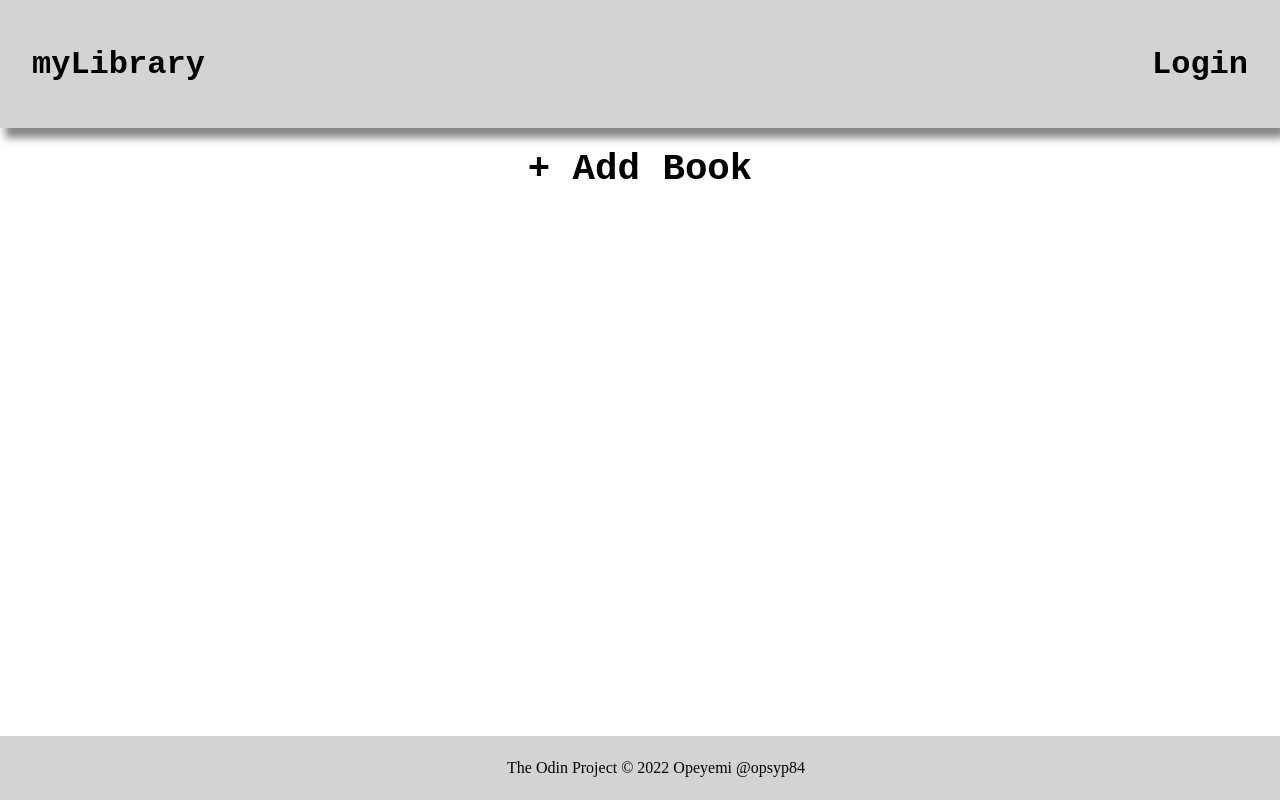
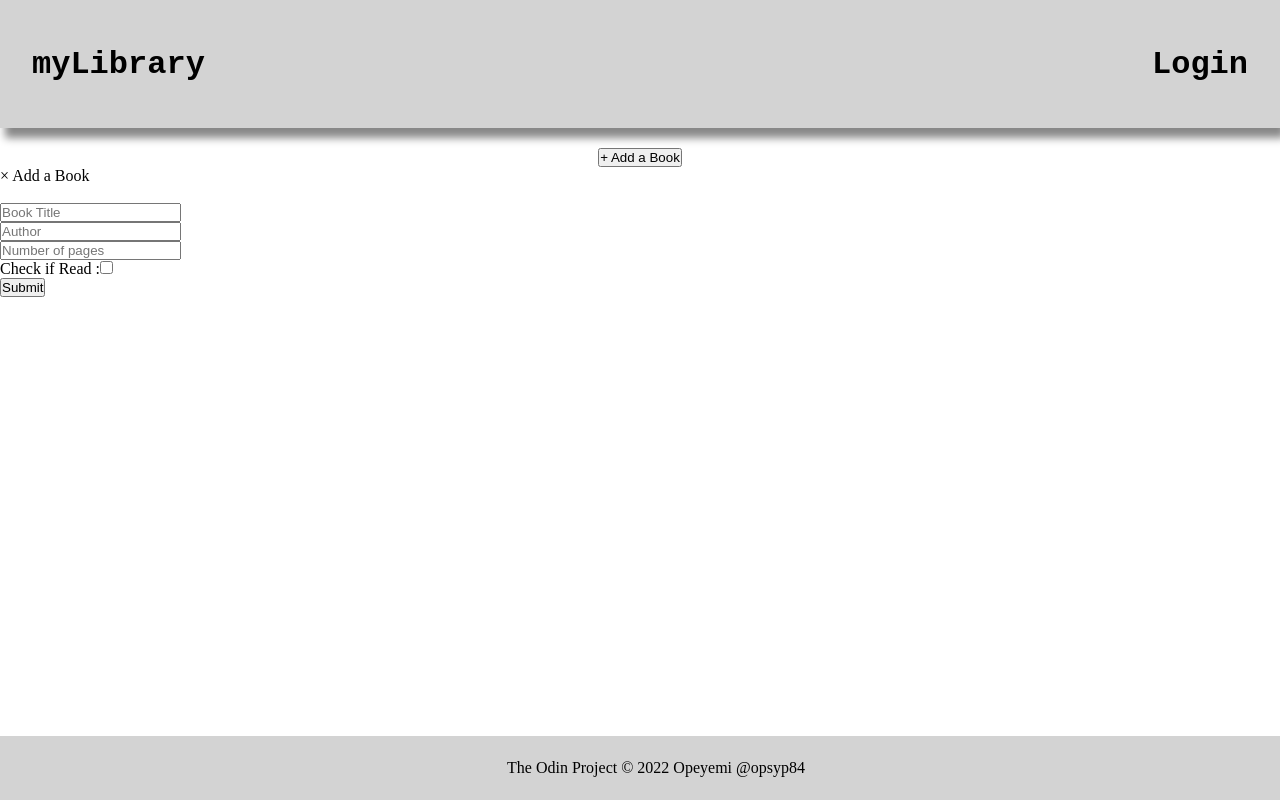
Before and after one commit to opeyemi84/library, a plain HTML site: page index.html in a window 1280 px wide. Shown: the top 800 px of the page. Drawn offline with Linux system fonts and the light colour scheme.

Commit message:
Added html code for modal popup

```diff
--- a/index.html
+++ b/index.html
@@ -14,9 +14,30 @@
         <div class="login">Login</div>
       </div>
       <div class="add-book">
-        <h3>+ Add Book</h3>
+        <button id="modal-btn">+ Add a Book</button>
+      </div>
+
+      <!-- Modal Section -->
+      <div class="modal">
+        <div class="modal-content">
+          <div class="title">
+            <span class="close-btn">&times;</span>
+            Add a Book
+          </div>
+          <br />
+          <div class="inputs">
+            <input type="text" placeholder="Book Title" /><br />
+            <input type="text" placeholder="Author" /><br />
+            <input type="text" placeholder="Number of pages" /><br />
+            Check if Read :<input type="checkbox" name="" id="" /><br />
+          </div>
+
+          <button type="submit">Submit</button>
+        </div>
       </div>
       <div class="footer">The Odin Project &copy 2022 Opeyemi @opsyp84</div>
     </div>
+
+    <script src="app.js"></script>
   </body>
 </html>
```
